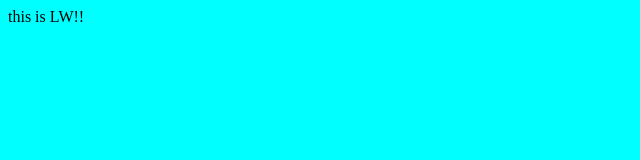
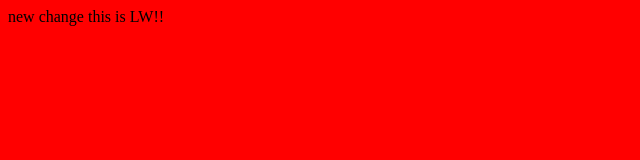
Before and after one commit to ashu180674/jenkins, a plain HTML site: page index.html in a window 1280 px wide. Shown: the whole page, without its empty margins (0-640 px from the left). Drawn offline with Linux system fonts and the light colour scheme.

Commit message:
third commit

```diff
--- a/index.html
+++ b/index.html
@@ -1,5 +1,5 @@
-<body bgcolor='aqua'>
-
+<body bgcolor='red'>
+new change
 this is LW!!
 
 </body>
```
